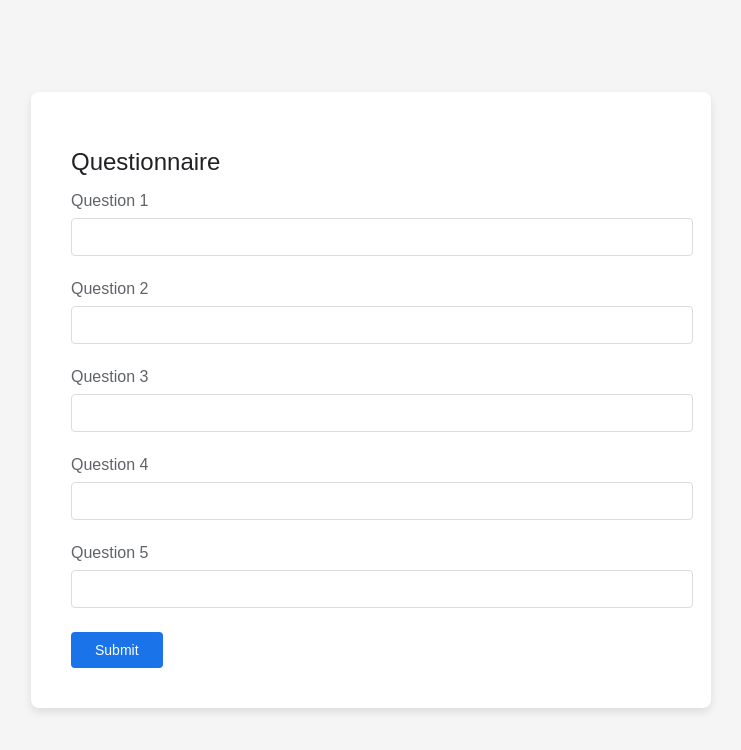
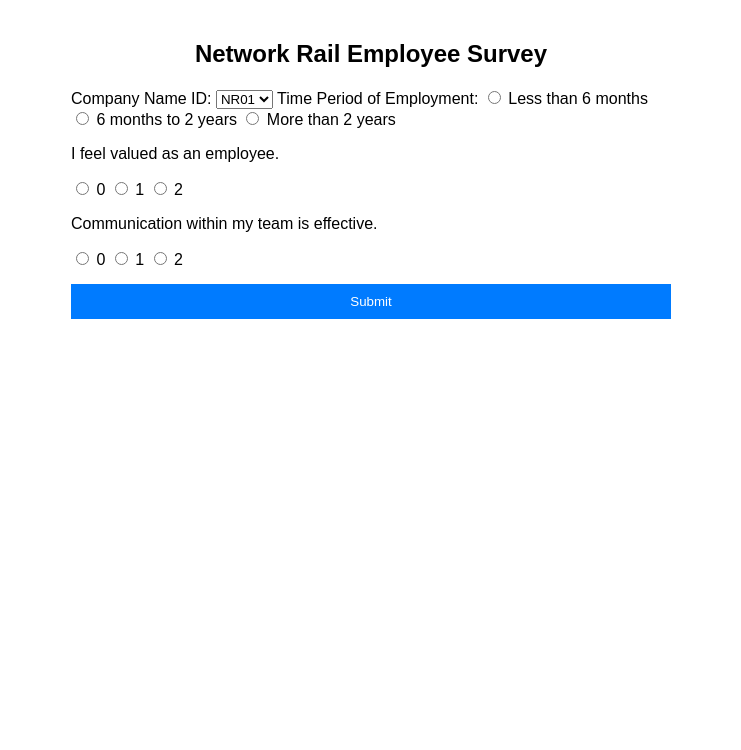
Before and after one commit to andrewwmcgrath/business_forms, a plain HTML site: page index.html in a window 1280 px wide. Shown: the whole page, without its empty margins (269-1010 px from the left). Drawn offline with Linux system fonts and the light colour scheme.

Commit message:
Update index.html

```diff
--- a/index.html
+++ b/index.html
@@ -3,107 +3,67 @@
 <head>
     <meta charset="UTF-8">
     <meta name="viewport" content="width=device-width, initial-scale=1.0">
-    <title>Questionnaire</title>
+    <title>Network Rail Employee Survey</title>
     <style>
-        body {
-            font-family: Arial, sans-serif;
-            background-color: #f5f5f5;
-            display: flex;
-            justify-content: center;
-            align-items: center;
-            height: 100vh;
-            margin: 0;
-        }
-
-        .form-container {
-            background-color: white;
-            border-radius: 8px;
-            box-shadow: 0 4px 8px rgba(0, 0, 0, 0.1);
-            padding: 40px;
-            max-width: 600px;
-            width: 100%;
-        }
-
-        h1 {
-            font-size: 24px;
-            font-weight: 500;
-            color: #202124;
-        }
-
-        .form-item {
-            margin-bottom: 24px;
-        }
-
-        .form-item label {
-            font-size: 16px;
-            font-weight: 400;
-            display: block;
-            margin-bottom: 8px;
-            color: #5f6368;
-        }
-
-        .form-item input {
-            width: 100%;
-            padding: 10px;
-            border: 1px solid #dadce0;
-            border-radius: 4px;
-            font-size: 14px;
-        }
-
-        .submit-btn {
-            background-color: #1a73e8;
-            color: white;
-            font-size: 14px;
-            padding: 10px 24px;
-            border: none;
-            border-radius: 4px;
-            cursor: pointer;
-        }
-
-        .submit-btn:hover {
-            background-color: #185abc;
-        }
-
-        .submit-btn:active {
-            background-color: #174ea6;
-        }
+        body { font-family: Arial, sans-serif; max-width: 600px; margin: auto; padding: 20px; }
+        h2 { text-align: center; }
+        .question { margin-bottom: 15px; }
+        .btn { display: block; width: 100%; padding: 10px; background: #007bff; color: white; border: none; cursor: pointer; margin-top: 10px; }
+        .btn:hover { background: #0056b3; }
     </style>
 </head>
 <body>
+    <h2>Network Rail Employee Survey</h2>
 
-    <div class="form-container">
-        <h1>Questionnaire</h1>
-        <form id="questionnaireForm">
-            <div class="form-item">
-                <label for="q1">Question 1</label>
-                <input type="text" id="q1" name="q1" required>
-            </div>
+    <form id="surveyForm">
+        <label for="companyID">Company Name ID:</label>
+        <select id="companyID" name="companyID">
+            <option value="NR01">NR01</option>
+            <option value="NR02">NR02</option>
+            <option value="NR03">NR03</option>
+        </select>
 
-            <div class="form-item">
-                <label for="q2">Question 2</label>
-                <input type="text" id="q2" name="q2" required>
-            </div>
+        <label>Time Period of Employment:</label>
+        <label><input type="radio" name="timePeriod" value="0"> Less than 6 months</label>
+        <label><input type="radio" name="timePeriod" value="1"> 6 months to 2 years</label>
+        <label><input type="radio" name="timePeriod" value="2"> More than 2 years</label>
 
-            <div class="form-item">
-                <label for="q3">Question 3</label>
-                <input type="text" id="q3" name="q3" required>
-            </div>
+        <div class="question">
+            <p>I feel valued as an employee.</p>
+            <label><input type="radio" name="q1" value="0"> 0</label>
+            <label><input type="radio" name="q1" value="1"> 1</label>
+            <label><input type="radio" name="q1" value="2"> 2</label>
+        </div>
 
-            <div class="form-item">
-                <label for="q4">Question 4</label>
-                <input type="text" id="q4" name="q4" required>
-            </div>
+        <div class="question">
+            <p>Communication within my team is effective.</p>
+            <label><input type="radio" name="q2" value="0"> 0</label>
+            <label><input type="radio" name="q2" value="1"> 1</label>
+            <label><input type="radio" name="q2" value="2"> 2</label>
+        </div>
 
-            <div class="form-item">
-                <label for="q5">Question 5</label>
-                <input type="text" id="q5" name="q5" required>
-            </div>
+        <!-- Repeat the same pattern for remaining 18 questions -->
 
-            <button type="submit" class="submit-btn">Submit</button>
-        </form>
-    </div>
+        <button type="submit" class="btn">Submit</button>
+    </form>
 
-    <script src="submit.js"></script>
+    <script>
+        document.getElementById("surveyForm").addEventListener("submit", function(event) {
+            event.preventDefault(); // Prevent default form submission
 
+            let formData = new FormData(this);
+            let surveyData = {};
+            formData.forEach((value, key) => {
+                surveyData[key] = value;
+            });
+
+            fetch('https://script.google.com/macros/s/YOUR_GOOGLE_SCRIPT_ID/exec', {
+                method: 'POST',
+                mode: 'no-cors',
+                headers: { 'Content-Type': 'application/json' },
+                body: JSON.stringify(surveyData)
+            }).then(() => alert("Survey submitted successfully!"));
+        });
+    </script>
 </body>
 </html>
```
